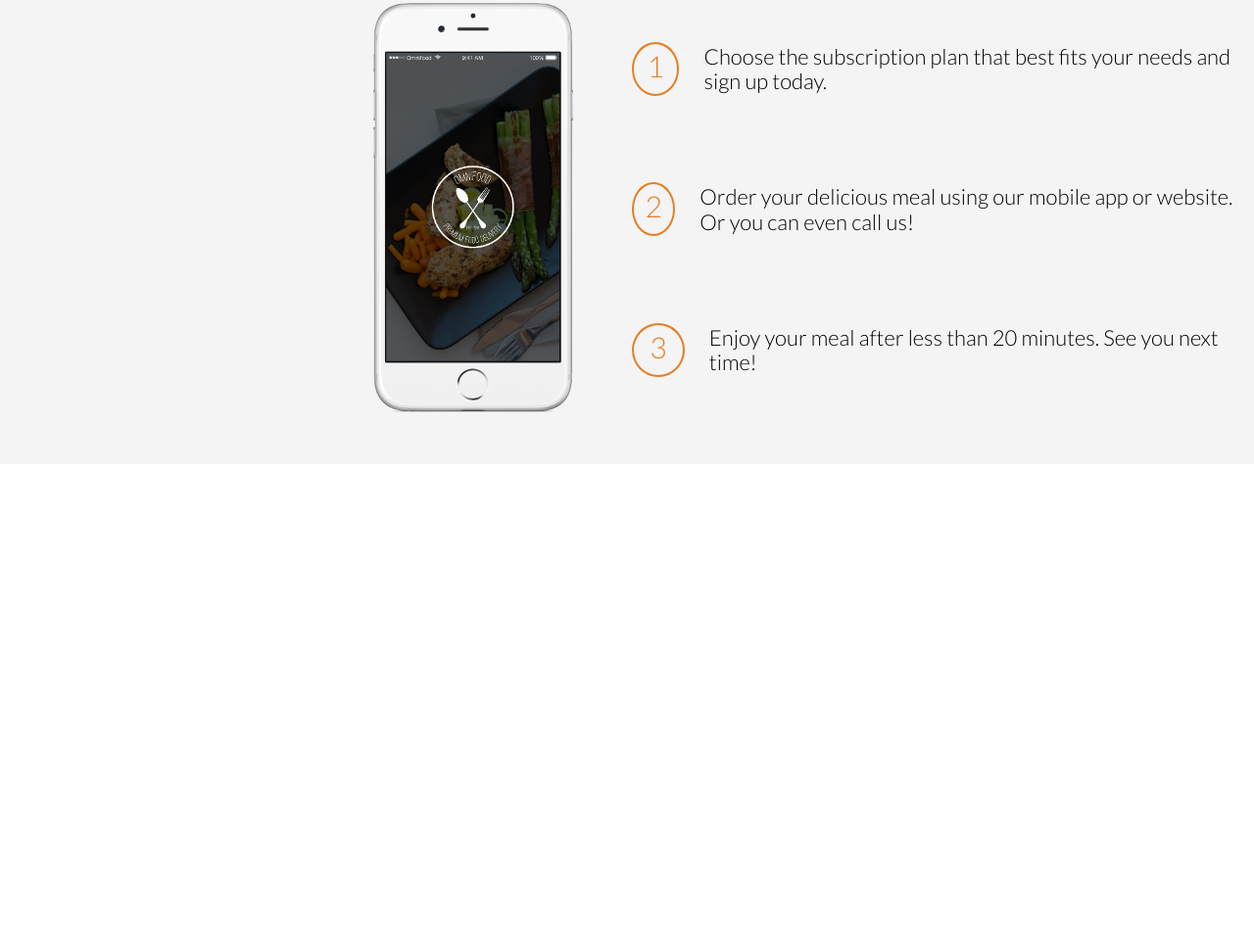
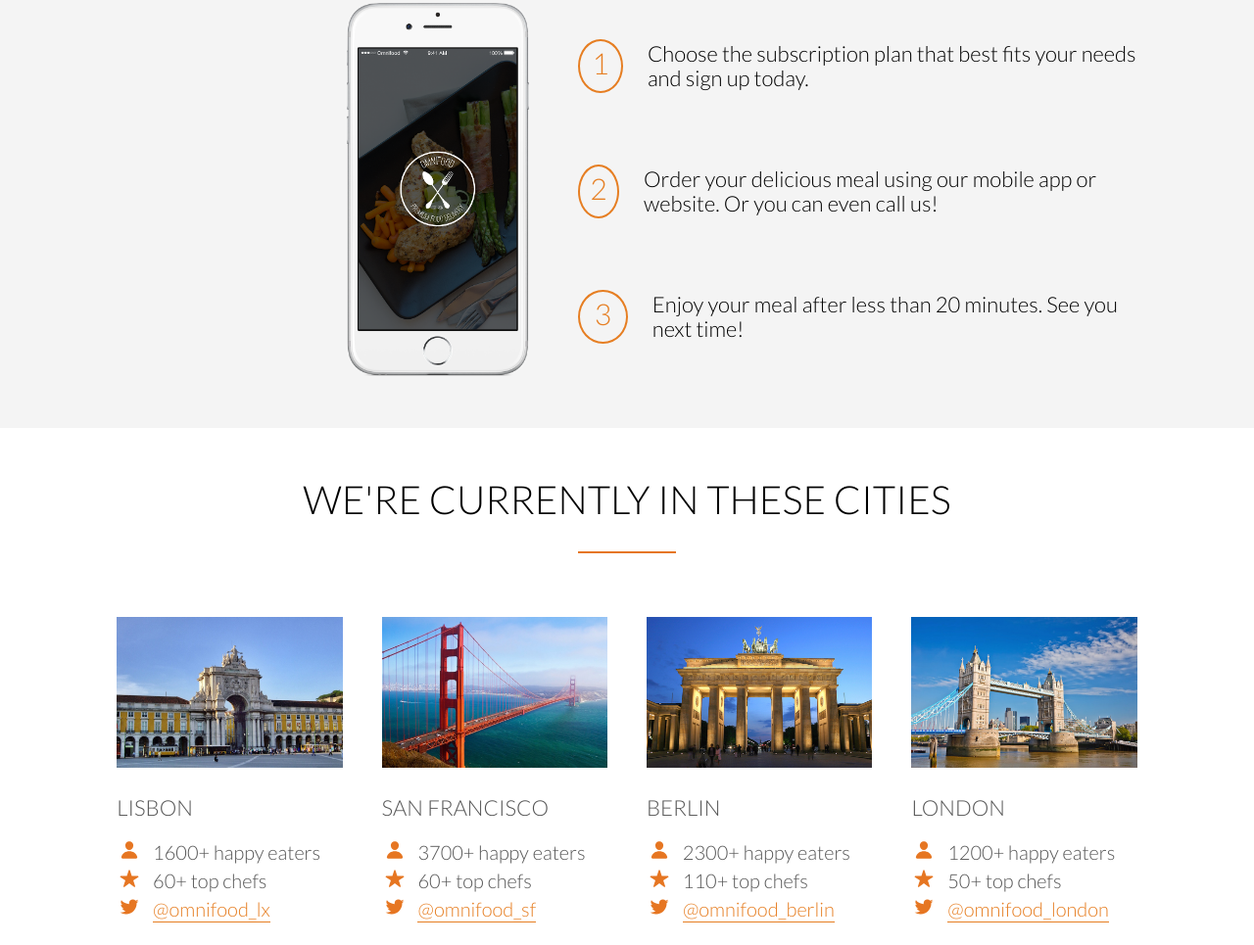
Before and after one commit to SHEEPDOG0351/Omnifood_website, a plain HTML site: page index.html in a window 1280 px wide. Shown: the part 2086-3051 px from the top of the page at 98% size. Before the commit the page ends 2597 px from the top, so only its background shows below. Drawn offline with nearby package versions, Linux system fonts and the light colour scheme.

Commit message:
Finished 6th section

```diff
--- a/index.html
+++ b/index.html
@@ -26,6 +26,10 @@
 
         html {
             line-height: 1.15;
+        }
+
+        ul {
+            list-style: none;
         }
 
         #header-container {
@@ -212,7 +216,7 @@
             grid-template-columns: 1fr 1fr;
             grid-template-rows: repeat(3, auto);
             grid-auto-rows: minmax(100px, auto);
-            gap: 10px;
+            margin-right: 100px;
         }
 
         #phone-container {
@@ -252,6 +256,97 @@
 
         .step-text {
             font-size: 22px;
+        }
+
+        #sixth-section {
+            color: black;
+        }
+
+        #sixth-header {
+            font-size: 20px;
+            text-align: center;
+            margin-top: 50px;
+        }
+
+        #sixth-header::after {
+            display: block;
+            height: 2px;
+            background-color: #e67622;
+            content: " ";
+            width: 100px;
+            margin: 0 auto;
+            margin-top: 30px;
+            margin-bottom: 45px;
+        }
+
+        #sixth-body-container {
+            width: 100%;
+        }
+
+        #sixth-images-container {
+            display: flex;
+            justify-content: space-between;
+            margin-left: 5%;
+            margin-right: 5%;
+        }
+
+        .sixth-images {
+            width: 21%;
+            height: auto;
+        }
+
+        #city-pics-container {
+            display: flex;
+            align-items: center;
+            justify-content: center;
+            width: 100%;
+        }
+
+        .cities {
+            width: 18%;
+            margin: 20px;
+            color: #555;
+        }
+
+        .cities img {
+            width: 100%;
+            height: auto;
+            padding-bottom: 15px;
+        }
+
+        .cities h3 {
+            font-size: 22px;
+            margin: 10px 0;
+            font-weight: 300;
+            margin-bottom: 20px;
+        }
+
+        .cities p {
+            margin: 5px 0;
+            font-size: 20px;
+            font-weight: 300;
+        }
+
+        .cities a {
+            color: #e67e22;
+            text-decoration: none;
+            padding-bottom: 1px;
+            border-bottom: 1px solid #e67e22;
+        }
+
+        .sixth-ionicons {
+            color: #e67622;
+            font-size: 20px;
+            padding-left: 3px;
+            padding-right: 10px;
+        }
+
+        #seventh-section {
+            background-position: center;
+            background-image: linear-gradient(rgba(0, 0, 0, 0.7), rgba(0, 0, 0, 0.7)), url('Omnifood Contents/Omnifood Contents/back-customers.jpg');
+            background-size: cover;
+            background-attachment: fixed;
+
         }
 
     </style>
@@ -368,7 +463,41 @@
             <h1>WE'RE CURRENTLY IN THESE CITIES</h1>
         </div>
 
-        <div id="sixth-body-container">
+        <div id="city-pics-container">
+            <div class="cities">
+                <img class="sixth-images" src="Omnifood Contents/Omnifood Contents/lisbon-3.jpg">
+                <h3>LISBON</h3>
+                <p><ion-icon class="sixth-ionicons" name="person"></ion-icon> 1600+ happy eaters</p>
+                <p><ion-icon class="sixth-ionicons" name="star"></ion-icon> 60+ top chefs</p>
+                <p class="email"><ion-icon class="sixth-ionicons" name="logo-twitter"></ion-icon> <a href="">@omnifood_lx</a></p>
+            </div>
+
+            <div class="cities">
+                <img src="Omnifood Contents/Omnifood Contents/san-francisco.jpg" class="sixth-images">
+                <h3>SAN FRANCISCO</h3>
+                <p><ion-icon class="sixth-ionicons" name="person"></ion-icon> 3700+ happy eaters</p>
+                <p><ion-icon class="sixth-ionicons" name="star"></ion-icon> 60+ top chefs</p>
+                <p class="email"><ion-icon class="sixth-ionicons" name="logo-twitter"></ion-icon> <a href="">@omnifood_sf</a></p>
+            </div>
+
+            <div class="cities">
+                <img src="Omnifood Contents/Omnifood Contents/berlin.jpg" class="sixth-images">
+                <h3>BERLIN</h3>
+                <p><ion-icon class="sixth-ionicons" name="person"></ion-icon> 2300+ happy eaters</p>
+                <p><ion-icon class="sixth-ionicons" name="star"></ion-icon> 110+ top chefs</p>
+                <p class="email"><ion-icon class="sixth-ionicons" name="logo-twitter"></ion-icon> <a href="">@omnifood_berlin</a></p>
+            </div>
+
+            <div class="cities">
+                <img src="Omnifood Contents/Omnifood Contents/london.jpg" class="sixth-images">
+                <h3>LONDON</h3>
+                <p><ion-icon class="sixth-ionicons" name="person"></ion-icon> 1200+ happy eaters</p>
+                <p><ion-icon class="sixth-ionicons" name="star"></ion-icon> 50+ top chefs</p>
+                <p class="email"><ion-icon class="sixth-ionicons" name="logo-twitter"></ion-icon> <a href="">@omnifood_london</a></p>
+            </div>
+        </div>
+
+        <div id="seventh-section">
 
         </div>
     </div>
```
